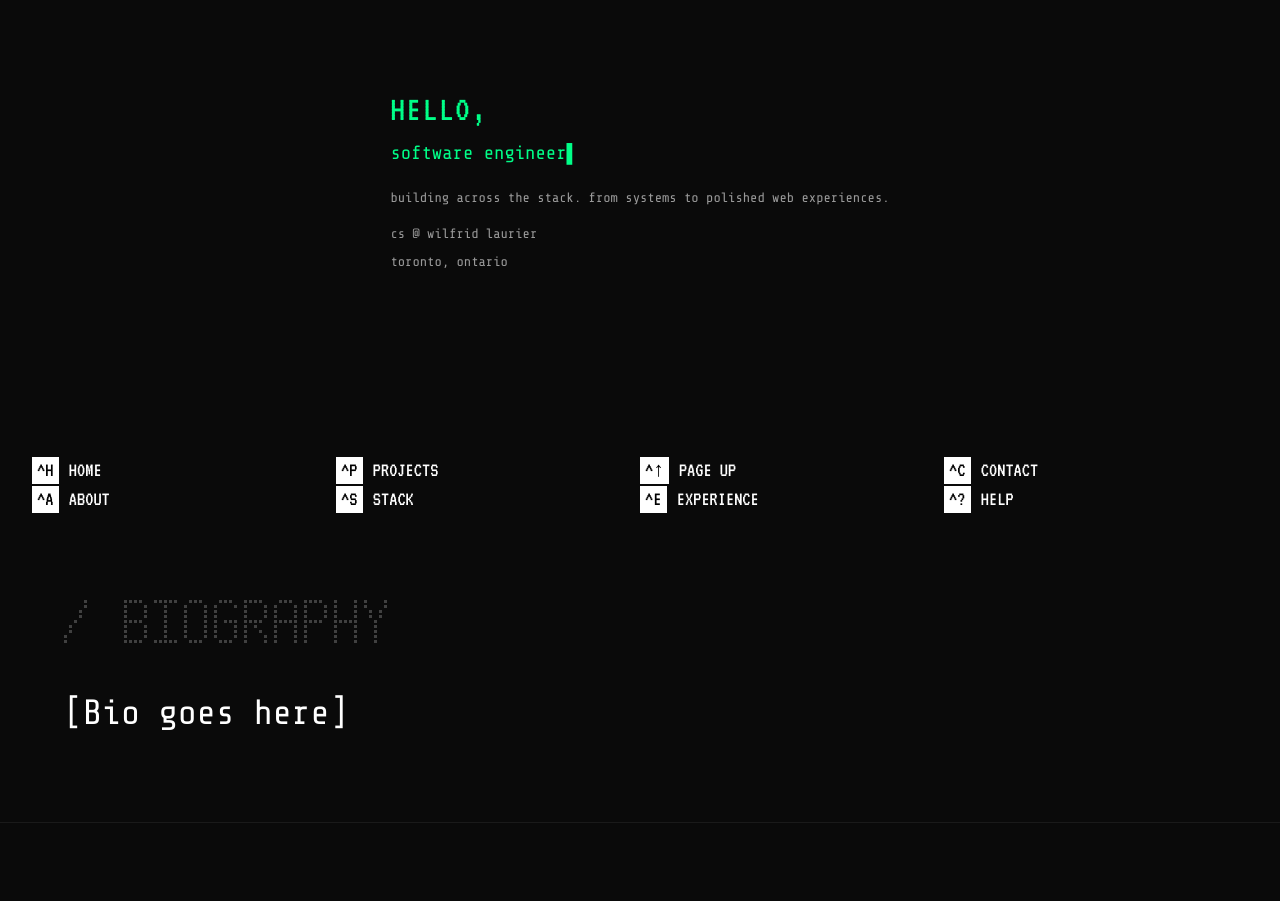
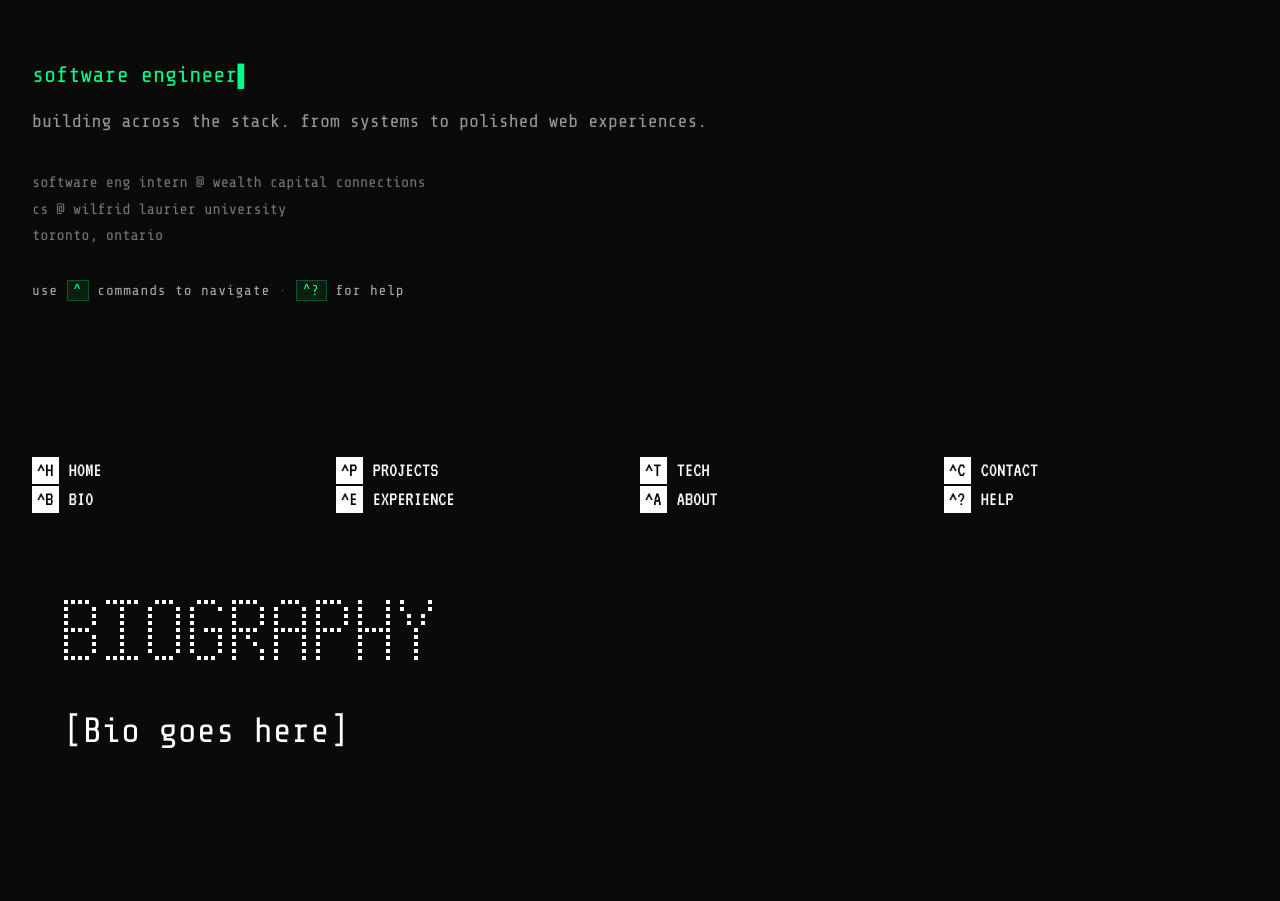
Before and after one commit to shayansiddiqui172/Shayan-Portfolio, a Next.js app: page / in a window 1280 px wide. Shown: the part 280-1181 px from the top of the page. Built offline with nearby package versions, Linux system fonts and the light colour scheme.

Commit message:
Refine hero content, section headers, and nav shortcuts

```diff
--- a/components/About.tsx
+++ b/components/About.tsx
@@ -5,8 +5,8 @@ import DotMatrixText from "./DotMatrixText";
 export default function About() {
   const ref = useReveal<HTMLElement>();
   return (
-    <section id="about" ref={ref} className="reveal border-b border-[#1a1a1a] px-8 md:px-16 py-20" aria-label="About">
-      <DotMatrixText text="/ biography" dotSize={5} color="#404040" className="mb-10" />
+    <section id="about" ref={ref} className="reveal px-8 md:px-16 py-20" aria-label="About">
+      <DotMatrixText text="biography" dotSize={7} color="#ffffff" className="mb-10" />
       <p style={{ fontSize: "var(--fs-body)" }} className="text-[#fff] leading-relaxed max-w-xl">
         [Bio goes here]
       </p>
--- a/components/Contact.tsx
+++ b/components/Contact.tsx
@@ -12,7 +12,7 @@ export default function Contact() {
   const ref = useReveal<HTMLElement>();
   return (
     <section id="contact" ref={ref} className="reveal px-8 md:px-16 py-20 pb-32" aria-label="Contact">
-      <DotMatrixText text="/ contact" dotSize={5} color="#404040" className="mb-10" />
+      <DotMatrixText text="contact" dotSize={7} color="#ffffff" className="mb-10" />
       <div className="flex flex-col gap-4 max-w-xs">
         {LINKS.map(l => (
           <div key={l.label} className="flex items-center gap-5">
--- a/components/Experience.tsx
+++ b/components/Experience.tsx
@@ -10,8 +10,8 @@ const ENTRIES = [
 export default function Experience() {
   const ref = useReveal<HTMLElement>();
   return (
-    <section id="experience" ref={ref} className="reveal border-b border-[#1a1a1a] px-8 md:px-16 py-20" aria-label="Experience">
-      <DotMatrixText text="/ experience" dotSize={5} color="#404040" className="mb-10" />
+    <section id="experience" ref={ref} className="reveal px-8 md:px-16 py-20" aria-label="Experience">
+      <DotMatrixText text="experience" dotSize={7} color="#ffffff" className="mb-10" />
       <div className="relative pl-8 flex flex-col gap-12 max-w-xl">
         <div className="tl-line" />
         {ENTRIES.map((e, i) => (
--- a/components/Hero.tsx
+++ b/components/Hero.tsx
@@ -8,15 +8,17 @@ import DotMatrixText, { FINE, gridCols, renderSegmented } from "./DotMatrixText"
 const NAME = "SHAYAN SIDDIQUI";
 const ACCENT_COLOR = "#00ff88";
 const BG_DARK = "#0A0A0A";
-const ANIMATION_SPEED = 1.4;
+const ANIMATION_SPEED = 1.15;
 
 const ROLES = ["software engineer", "full-stack developer", "systems developer"];
-const HELLO = "hello,";
-const ASCII_CHARS = ["@", "#", "$", "%", "^", "&", "*", "+", "=", "~", "?", "!", "{", "}", "[", "]", "<", ">"];
+// Sparse, lightweight glyphs — blanks mixed in for a more airy field
+const ASCII_CHARS = [".", ".", ".", "·", "·", "+", ":", "-", "~", "*", " ", " ", " ", " "];
 const CANVAS_FONT = "'JetBrains Mono', 'Space Mono', monospace";
 const SHIMMER_INTERVAL = 90;
 const SHIMMER_RATIO = 0.08;
 const PHASE0_HOLD = 800 / ANIMATION_SPEED;
+// Fade window at the start of Phase 1 so the noise eases into the wave
+const NOISE_EASE_IN_DUR = 450 / ANIMATION_SPEED;
 
 /* ─── Phase 1 timing — vertical wave pillars ──────────────────────────────── */
 const STRETCH_DUR    = 250 / ANIMATION_SPEED;
@@ -89,12 +91,12 @@ function HeroAnimation({
     canvas.style.height = `${H}px`;
     ctx.setTransform(dpr, 0, 0, dpr, 0, 0);
 
-    /* ── ASCII noise grid ── */
-    const FONT_SIZE = 11;
+    /* ── ASCII noise grid — smaller + airier ── */
+    const FONT_SIZE = 10;
     const FONT_STR = `${FONT_SIZE}px ${CANVAS_FONT}`;
     ctx.font = FONT_STR;
-    const CHAR_W = ctx.measureText("M").width;
-    const LINE_H = FONT_SIZE * 1.15;
+    const CHAR_W = ctx.measureText("M").width * 1.9;
+    const LINE_H = FONT_SIZE * 1.7;
     const noiseCols = Math.ceil(W / CHAR_W) + 1;
     const noiseRows = Math.ceil(H / LINE_H) + 1;
 
@@ -217,7 +219,10 @@ function HeroAnimation({
       let bgCol = "#FFFFFF";
       let charCol = "#000000";
       let noiseCol = "#000000";
-      let noiseAlpha = 1;
+      // Gently thin noise as the wave begins (merges Phase 0 into Phase 1)
+      let noiseAlpha = p1Elapsed < NOISE_EASE_IN_DUR
+        ? 1 - 0.35 * easeInOut(p1Elapsed / NOISE_EASE_IN_DUR)
+        : 0.65;
 
       const p2Elapsed = p1Elapsed - phase2StartTime;
       if (p2Elapsed > 0) {
@@ -235,10 +240,11 @@ function HeroAnimation({
         // Noise: black → dim green (#00ff88) → fade out
         const colorP = Math.min(1, e * 2);
         noiseCol = `rgb(0,${Math.round(255 * colorP)},${Math.round(136 * colorP)})`;
+        // Continue from the thinned ~0.65 baseline → fade to zero
         if (e < 0.5) {
-          noiseAlpha = 1 - (1 - 0.19) * (e / 0.5);
+          noiseAlpha = 0.65 - (0.65 - 0.15) * (e / 0.5);
         } else {
-          noiseAlpha = 0.19 * (1 - (e - 0.5) / 0.5);
+          noiseAlpha = 0.15 * (1 - (e - 0.5) / 0.5);
         }
       }
 
@@ -367,24 +373,6 @@ export default function Hero() {
     }
   }, []);
 
-  /* ── Hello typing ── */
-  const [helloText, setHelloText]     = useState("");
-  const [helloCharIdx, setHelloCharIdx] = useState(0);
-  const [helloTyped, setHelloTyped]   = useState(false);
-
-  useEffect(() => {
-    if (!animDone || helloTyped) return;
-    if (helloCharIdx < HELLO.length) {
-      const t = setTimeout(() => {
-        setHelloText(HELLO.slice(0, helloCharIdx + 1));
-        setHelloCharIdx(i => i + 1);
-      }, 75);
-      return () => clearTimeout(t);
-    } else {
-      setHelloTyped(true);
-    }
-  }, [animDone, helloCharIdx, helloTyped]);
-
   /* ── Typewriter ── */
   const [displayed, setDisplayed] = useState("");
   const [roleIdx, setRoleIdx]     = useState(0);
@@ -392,7 +380,7 @@ export default function Hero() {
   const [deleting, setDeleting]   = useState(false);
 
   useEffect(() => {
-    if (!helloTyped) return;
+    if (!animDone) return;
     const word = ROLES[roleIdx];
     let t: ReturnType<typeof setTimeout>;
     if (!deleting && charIdx < word.length) {
@@ -406,7 +394,7 @@ export default function Hero() {
       setRoleIdx(i => (i + 1) % ROLES.length);
     }
     return () => clearTimeout(t);
-  }, [charIdx, deleting, roleIdx, helloTyped]);
+  }, [charIdx, deleting, roleIdx, animDone]);
 
   const fadeIn = (delay: number): React.CSSProperties => ({
     opacity:    animDone ? 1 : 0,
@@ -431,44 +419,52 @@ export default function Hero() {
         </div>
       </div>
 
-      {/* ── Two-column body ── */}
+      {/* ── Body ── */}
       <div className="flex flex-1">
 
-        {/* role + info */}
-        <div className="w-full flex flex-col justify-center items-center px-8 md:px-12 py-10 md:py-14">
+        {/* role + info — left-aligned, terminal feel */}
+        <div className="w-full flex flex-col justify-center px-8 md:px-12 py-10 md:py-14" style={{ paddingLeft: "2.5vw" }}>
 
-          <div className="flex flex-col gap-2">
+          <div className="flex flex-col gap-3">
 
-            {/* hello, — types out, stays static */}
+            {/* Typewriter role — main heading */}
             <div style={fadeIn(0)}>
-              <p style={{ color: "#00ff88", fontSize: "2.25rem", fontWeight: "normal", lineHeight: 1.2, fontFamily: "var(--font-pixel)", textTransform: "uppercase", letterSpacing: "0.05em" }}>
-                {helloText}
-              </p>
-            </div>
-
-            {/* Typewriter role */}
-            <div style={fadeIn(0.2)}>
-              <p style={{ color: "#00ff88", fontSize: "1.2rem", lineHeight: 1.5, minWidth: "21ch" }}>
+              <p style={{ color: "#00ff88", fontSize: "1.4rem", lineHeight: 1.5, minWidth: "21ch" }}>
                 {displayed}
                 <span className="blink" style={{ color: "#00ff88" }}>▌</span>
               </p>
             </div>
 
             {/* bio */}
-            <div style={{ ...fadeIn(0.4), marginTop: "0.75rem" }}>
-              <p style={{ color: "#999999", fontSize: "0.85rem" }}>
+            <div style={{ ...fadeIn(0.2), marginTop: "0.25rem" }}>
+              <p style={{ color: "#999999", fontSize: "1.15rem" }}>
                 building across the stack. from systems to polished web experiences.
               </p>
             </div>
 
-            {/* cs @ wilfrid laurier */}
-            <div style={{ ...fadeIn(0.6), marginTop: "0.5rem" }}>
-              <p style={{ color: "#999999", fontSize: "0.85rem" }}>cs @ wilfrid laurier</p>
+            {/* info block */}
+            <div style={{ marginTop: "1.5rem", display: "flex", flexDirection: "column", gap: "0.25rem" }}>
+              <div style={fadeIn(0.4)}>
+                <p style={{ color: "#777777", fontSize: "0.95rem" }}>software eng intern @ wealth capital connections</p>
+              </div>
+              <div style={fadeIn(0.6)}>
+                <p style={{ color: "#777777", fontSize: "0.95rem" }}>cs @ wilfrid laurier university</p>
+              </div>
+              <div style={fadeIn(0.8)}>
+                <p style={{ color: "#777777", fontSize: "0.95rem" }}>toronto, ontario</p>
+              </div>
             </div>
 
-            {/* toronto, ontario */}
-            <div style={fadeIn(0.8)}>
-              <p style={{ color: "#999999", fontSize: "0.85rem" }}>toronto, ontario</p>
+            {/* keyboard nav hint */}
+            <div style={{ ...fadeIn(1.1), marginTop: "1.25rem" }}>
+              <p style={{ color: "#aaaaaa", fontSize: "0.9rem", letterSpacing: "0.06em" }}>
+                use{" "}
+                <span style={{ color: "#00ff88", background: "#0a1f10", border: "1px solid #00ff8840", padding: "0.1em 0.4em" }}>^</span>
+                {" "}commands to navigate{" "}
+                <span style={{ color: "#555" }}>·</span>{" "}
+                <span style={{ color: "#00ff88", background: "#0a1f10", border: "1px solid #00ff8840", padding: "0.1em 0.4em" }}>^?</span>
+                {" "}for help
+              </p>
             </div>
 
           </div>
--- a/components/Hobbies.tsx
+++ b/components/Hobbies.tsx
@@ -90,11 +90,11 @@ const BOOKS = [
 export default function Hobbies() {
   const ref = useReveal<HTMLElement>();
   return (
-    <section id="hobbies" ref={ref} className="reveal border-b border-[#1a1a1a] px-8 md:px-16 py-20" aria-label="More About Me">
-      <DotMatrixText text="/ more about me" dotSize={5} color="#404040" className="mb-10" />
+    <section id="hobbies" ref={ref} className="reveal px-8 md:px-16 py-20" aria-label="More About Me">
+      <DotMatrixText text="more about me" dotSize={7} color="#ffffff" className="mb-10" />
       <div className="flex flex-col md:flex-row gap-10 md:gap-16">
         <div className="md:w-1/2">
-          <DotMatrixText text="/ currently reading" dotSize={3} color="#404040" className="mb-4" />
+          <DotMatrixText text="currently reading" dotSize={4} color="#ffffff" className="mb-4" />
           <div className="flex flex-col gap-3 max-w-sm">
             {BOOKS.map((b, i) => (
               <div key={i} className="flex items-baseline gap-2">
--- a/components/KeyboardShortcuts.tsx
+++ b/components/KeyboardShortcuts.tsx
@@ -2,17 +2,17 @@
 import { useEffect, useState, useRef, useCallback } from "react";
 
 const ROW1 = [
-  { key: "^H", label: "HOME",       href: "#hero"       },
-  { key: "^P", label: "PROJECTS",   href: "#projects"   },
-  { key: "^↑", label: "PAGE UP",    href: "#hero"       },
-  { key: "^C", label: "CONTACT",    href: "#contact"    },
+  { key: "^H", label: "HOME",         href: "#hero"       },
+  { key: "^P", label: "PROJECTS",     href: "#projects"   },
+  { key: "^T", label: "TECH",         href: "#stack"      },
+  { key: "^C", label: "CONTACT",      href: "#contact"    },
 ];
 
 const ROW2 = [
-  { key: "^A", label: "ABOUT",      href: "#about"      },
-  { key: "^S", label: "STACK",      href: "#stack"      },
-  { key: "^E", label: "EXPERIENCE", href: "#experience" },
-  { key: "^?", label: "HELP",       href: null          },
+  { key: "^B", label: "BIO",          href: "#about"      },
+  { key: "^E", label: "EXPERIENCE",   href: "#experience" },
+  { key: "^A", label: "ABOUT",        href: "#hobbies"    },
+  { key: "^?", label: "HELP",         href: null          },
 ];
 
 const NOISE = ["+", ",", ".", "=", "/", "c", "x", "X", "p", "#", "%", "&"];
@@ -132,8 +132,8 @@ export default function KeyboardShortcuts() {
         clearTimeout(timer);
         setPendingG(false);
         const map: Record<string, string> = {
-          h: "hero", a: "about", s: "stack",
-          e: "experience", p: "projects", c: "contact",
+          h: "hero", b: "about", e: "experience",
+          p: "projects", t: "stack", a: "hobbies", c: "contact",
         };
         if (map[k]) go(map[k]);
         return;
@@ -201,11 +201,12 @@ export default function KeyboardShortcuts() {
           }}
         >
           {[
-            ["g+h", "HERO"],
-            ["g+a", "ABOUT"],
-            ["g+s", "STACK"],
+            ["g+h", "HOME"],
+            ["g+b", "BIO"],
             ["g+e", "EXPERIENCE"],
             ["g+p", "PROJECTS"],
+            ["g+t", "TECHNOLOGIES"],
+            ["g+a", "ABOUT"],
             ["g+c", "CONTACT"],
             ["?",   "TOGGLE HELP"],
           ].map(([k, action]) => (
--- a/components/Projects.tsx
+++ b/components/Projects.tsx
@@ -63,8 +63,8 @@ function Card({ p }: { p: typeof PROJECTS[number] }) {
 export default function Projects() {
   const ref = useReveal<HTMLElement>();
   return (
-    <section id="projects" ref={ref} className="reveal border-b border-[#1a1a1a] px-8 md:px-16 py-20" aria-label="Projects">
-      <DotMatrixText text="/ projects" dotSize={5} color="#404040" className="mb-10" />
+    <section id="projects" ref={ref} className="reveal px-8 md:px-16 py-20" aria-label="Projects">
+      <DotMatrixText text="projects" dotSize={7} color="#ffffff" className="mb-10" />
       <div className="max-w-xl">
         {PROJECTS.map((p, i) => <Card key={i} p={p} />)}
         <div className="border-t border-[#1a1a1a]" />
--- a/components/Stack.tsx
+++ b/components/Stack.tsx
@@ -12,8 +12,8 @@ const CATEGORIES = [
 export default function Stack() {
   const ref = useReveal<HTMLElement>();
   return (
-    <section id="stack" ref={ref} className="reveal border-b border-[#1a1a1a] px-8 md:px-16 py-20" aria-label="Technologies">
-      <DotMatrixText text="/ technologies" dotSize={5} color="#404040" className="mb-10" />
+    <section id="stack" ref={ref} className="reveal px-8 md:px-16 py-20" aria-label="Technologies">
+      <DotMatrixText text="technologies" dotSize={7} color="#ffffff" className="mb-10" />
       <div className="flex flex-col gap-5 max-w-xl">
         {CATEGORIES.map(cat => (
           <div key={cat.label} className="flex gap-6 items-baseline">
```
Also changed, not shown: 1 other file (tests, documents, lock files or other folders).
